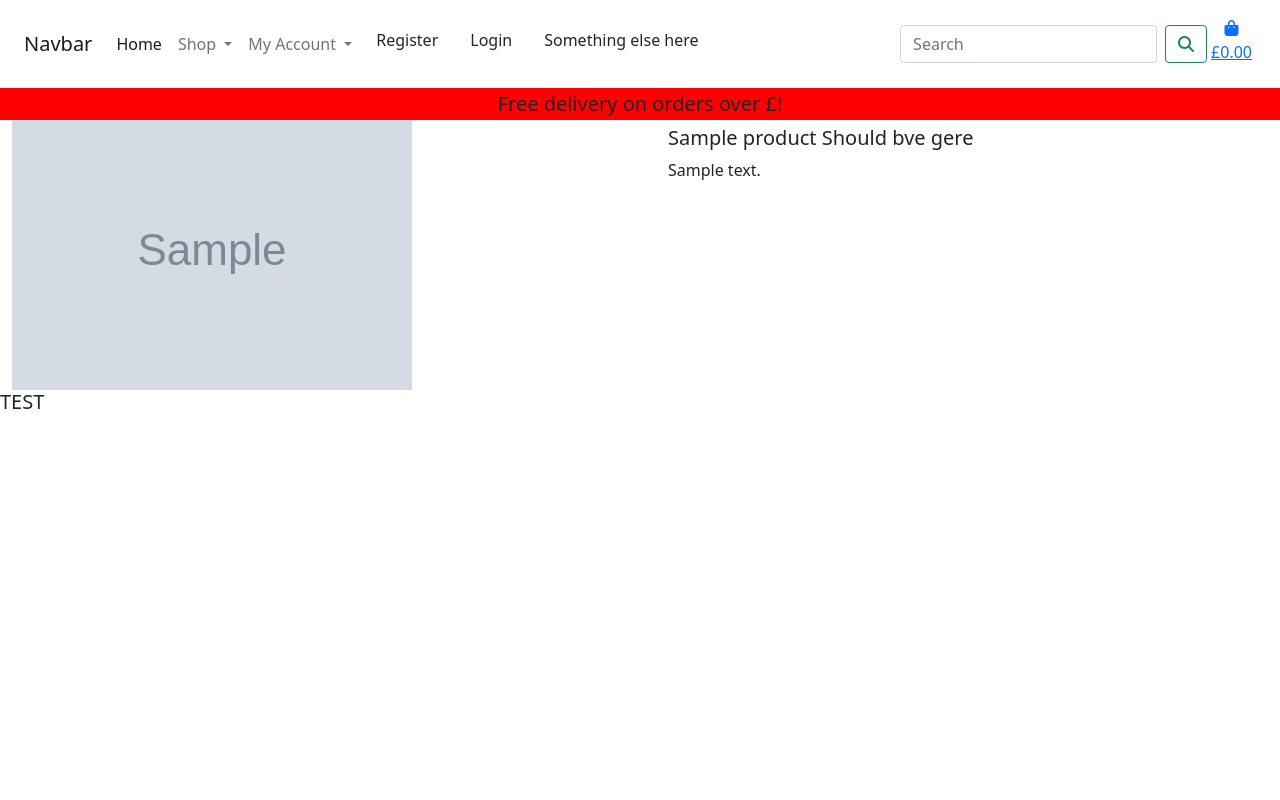
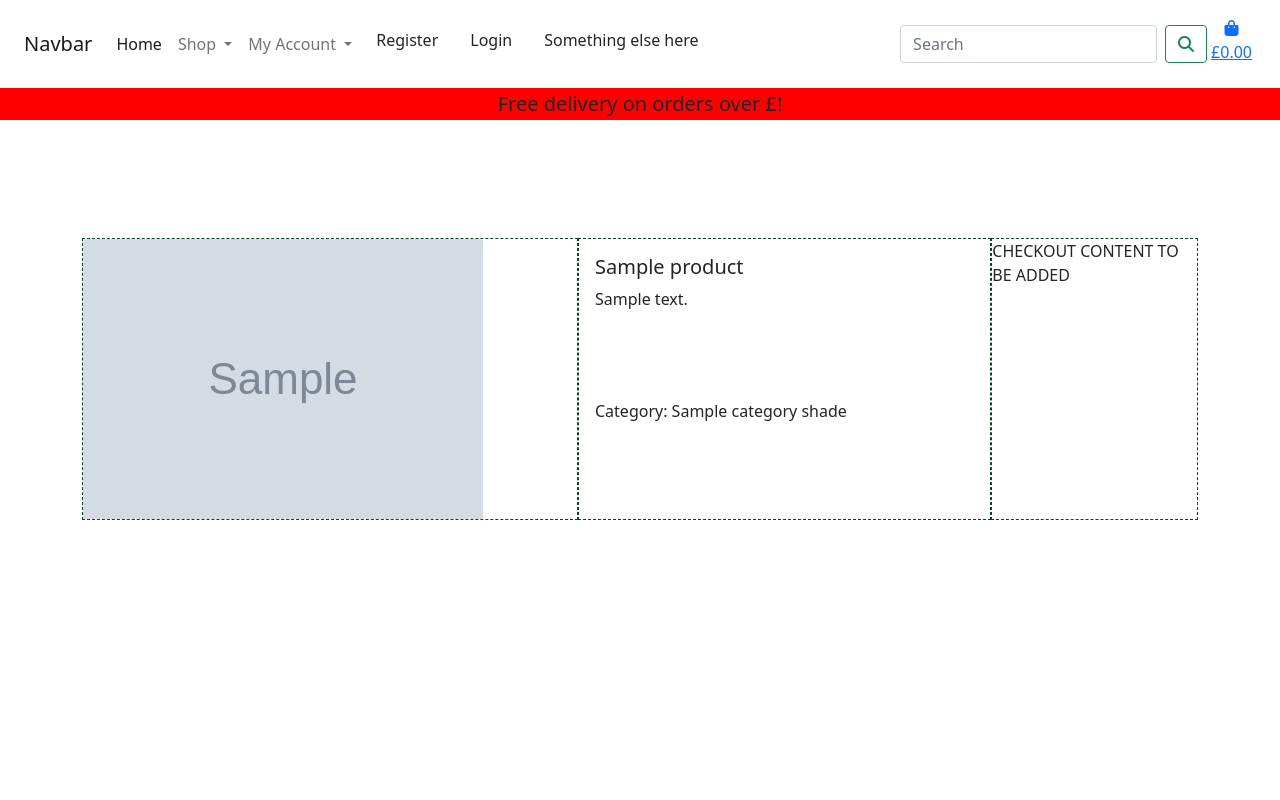
Before and after one commit to Abelyem/MS4, a Django app: page /products/1 in a window 1280 px wide. Run offline with Django 3.2, Linux system fonts and the light colour scheme; tables that the repository leaves empty hold one stand-in row (values such as "Sample post"); grey boxes marked "Sample" are stand-in pictures; some libraries are stand-ins or nearby versions.

Commit message:
added grid html + styling to create 3 boxes which will contain mask img, mask info, and checkout content (to be added later) stacked side by side

```diff
--- a/products/templates/products/mask_detail.html
+++ b/products/templates/products/mask_detail.html
@@ -12,9 +12,9 @@
 
 {% block content %}
 <div class="overlay"></div>
-<div class="container-fluid">
-    <div class="row">
-        <div class="col">
+
+<div class="mask-info-container container">
+    <div class="mask-img">
         {% if mask_detail.image_url %}
         <a href="{{ mask_detail.image_url }}" target="_blank">
             <img class="card-img-top" src="{{ mask_detail.image_url }}" alt="{{ mask_detail.name }}">
@@ -25,15 +25,16 @@
         </a>
         {% endif %}
     </div>
-        <div class="col">
+    <div class="mask-info">
         <div class="card-body">
-                <h5 class="card-title">{{ mask_detail.name }} Should bve gere</h5>
+            <h5 class="card-title">{{ mask_detail.name }}</h5>
             <p class="card-text">{{ mask_detail.description }}</p>
-            <!--<p class="card-subtitle">Category: {{ product.category }} shade</p> -->
+            <p class="card-subtitle">Category: {{ mask_detail.category }} shade</p>
         </div>
     </div>
+    <div class="checkout-content">
+        CHECKOUT CONTENT TO BE ADDED
     </div>
 </div>
 
-<h5> TEST</h5>
 {% endblock %}
--- a/static/css/base.css
+++ b/static/css/base.css
@@ -1,10 +1,6 @@
 body, html {
     margin: 0;
     padding: 0;
-}
-
-.fixed-top {
-    background-color: #fff;
 }
 
 body {
@@ -14,13 +10,51 @@ body {
     height: 100vh;
 }
 
+/* -- base.html navbar styling -- */
+
 .dropdown-menu {
     background-color: #efebdf;
 }
 
+.fixed-top {
+    background-color: #fff;
+}
+
+/* -- index.html styling -- */
+
 .header-container {
     padding-top: 110px;
 }
+
+/* -- mask_detail.html styling for showing individual product, snippets copied
+from a previous incomplete portfolio project of my own -- https://abel-portfolio-main.herokuapp.com/ */
+
+.mask-info-container {
+    display: grid;
+    grid-template-columns: 1.2fr 1fr 0.5fr;
+    grid-template-areas:
+    'mask-img mask-info checkout-content';
+    padding-top: 10vw;
+}
+
+.mask-img {
+    display: grid;
+    grid-area: mask-img;
+    border: 1px dashed #04471C;
+}
+
+.mask-info {
+    display: grid;
+    grid-area: mask-info;
+    border: 1px dashed #04471C;
+}
+
+.checkout-content {
+    grid-area: checkout-content;
+    border: 1px dashed #04471C;
+}
+
+/* -- Cards rendered in products.html and mask_detail.html -- */
 
 .card-img-top {
     max-height: 35vh;
@@ -34,7 +68,7 @@ body {
     overflow: scroll;
 }
 
-/* -- Code snippet from Boutique ado project */
+/* -- Code snippet from Boutique ado project used in products.html  */
 .overlay {
     height: 100%;
     width: 100%;
```
Lines whose indentation alone changed are shown as unchanged.
